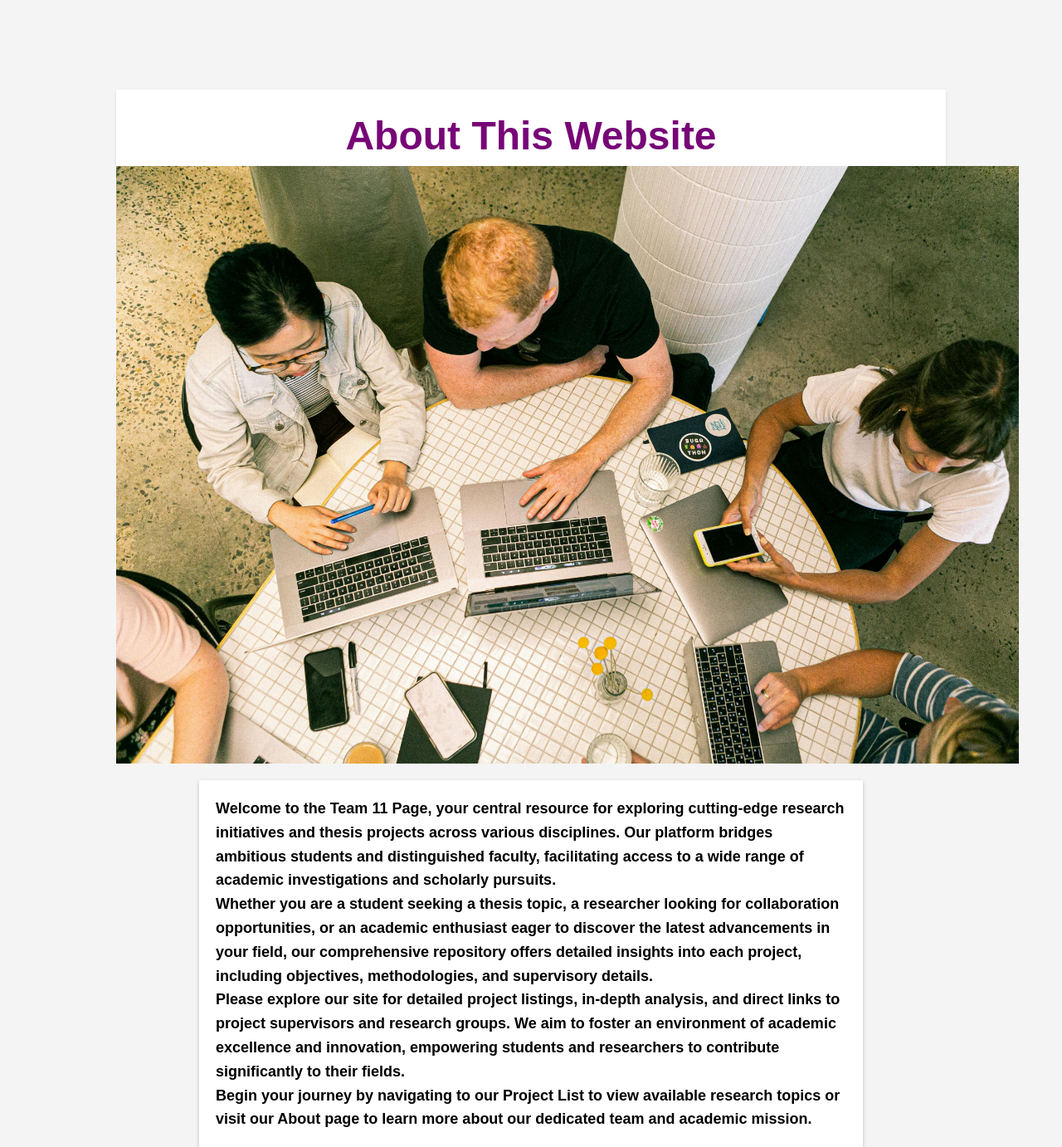
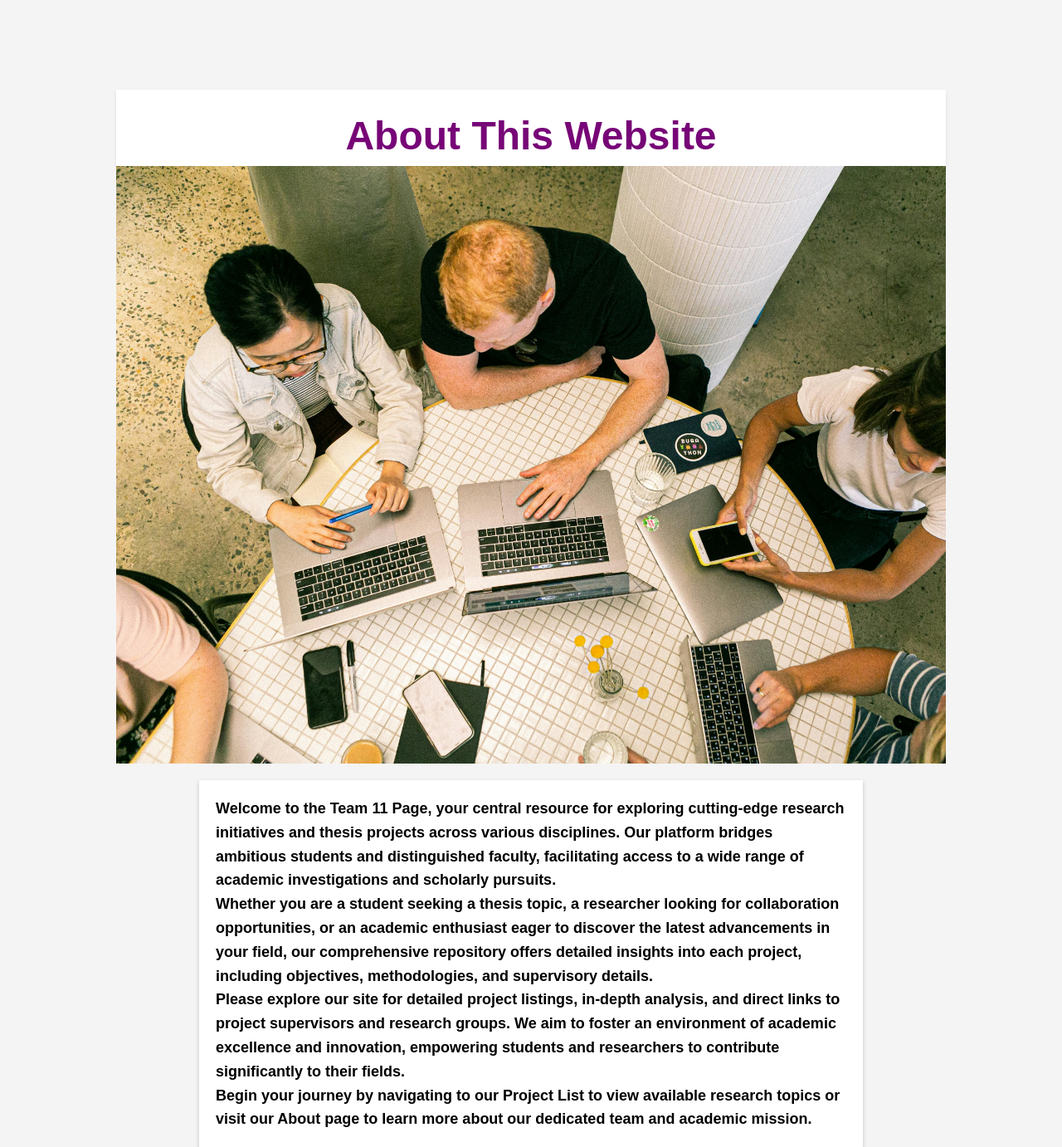
Before and after one commit to Beast-Code9999/HIT237_Group11_2024, a Django app: page / in a window 1280 px wide. Shown: the part 182-1564 px from the top of the page at 83% size. Run offline with Django 5.2, Linux system fonts and the light colour scheme.

Commit message:
added css to index.html image

```diff
--- a/assignment_2_proj/assignment2_app/static/assignment2_app/index.css
+++ b/assignment_2_proj/assignment2_app/static/assignment2_app/index.css
@@ -18,11 +18,12 @@ html, body {
 
 .image {
     display: block;
-    width: 85vw;
+    width: 100%;
     height: 90vh;
     object-fit: cover;
     object-position: left;
     margin-top: 0;
+    vertical-align: middle;
 }
 
 
```
